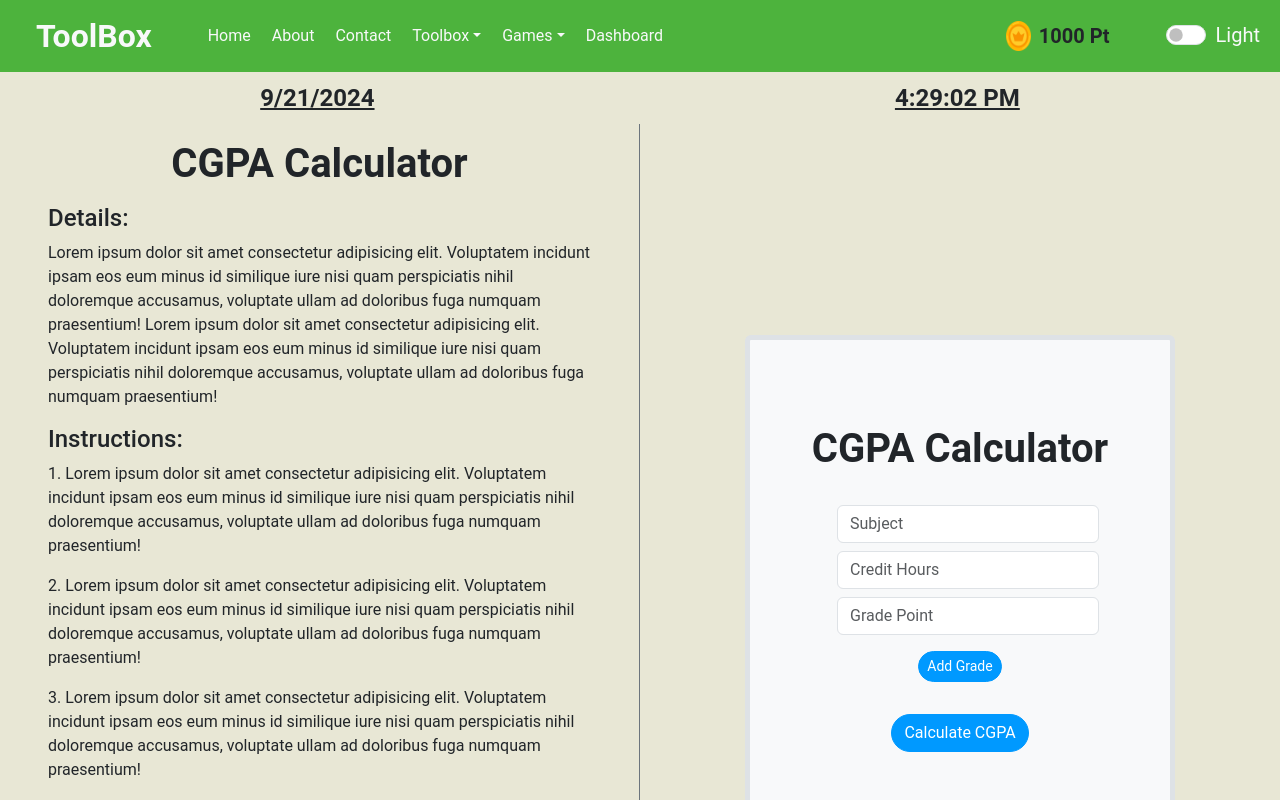
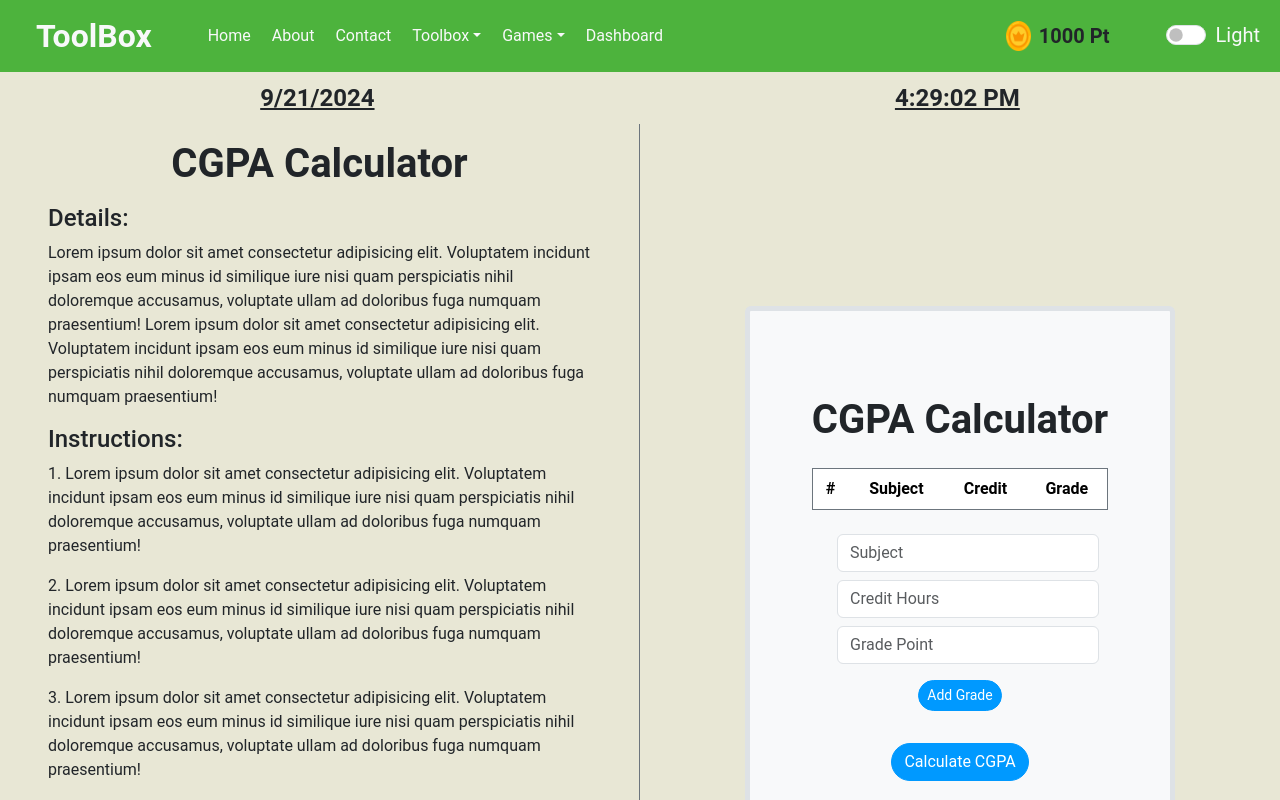
Before and after one commit to AntoAhamed/Fun-Project, a React (Create React App) app in the folder frontend/: page /cgpa-calculator in a window 1280 px wide. Shown: the top 800 px of the page. Built offline with nearby package versions, Linux system fonts and the light colour scheme.

Commit message:
styles are fixed

```diff
--- a/frontend/src/components/offline/cgpa_calculator/CGPACalculator.js
+++ b/frontend/src/components/offline/cgpa_calculator/CGPACalculator.js
@@ -77,9 +77,27 @@ const CGPACalculator = (props) => {
                     <div className={`border border-5 rounded text-center feature-card bg-${mode}`}>
                         <div className='d-flex flex-column align-items-center mt-4'>
                             <h1 className='fs-1 fw-bold mb-4'>CGPA Calculator</h1>
-                            {grades.map((grade, index) => (
-                                <p key={index}>S: {grade.subject} - C: {grade.credit} - G: {grade.gradePoint}</p>
-                            ))}
+                            <table class="table border border-secondary">
+                                <thead>
+                                    <tr>
+                                        <th scope="col">#</th>
+                                        <th scope="col">Subject</th>
+                                        <th scope="col">Credit</th>
+                                        <th scope="col">Grade</th>
+                                    </tr>
+                                </thead>
+                                <tbody>
+                                    {grades.map((grade, index) => (
+                                        <tr key={index}>
+                                            <th scope="row">{index + 1}</th>
+                                            <td>{grade.subject}</td>
+                                            <td>{grade.credit}</td>
+                                            <td>{grade.gradePoint}</td>
+                                        </tr>
+                                    ))}
+
+                                </tbody>
+                            </table>
                             <InputForm addGrade={addGrade} />
                             <button className='btn btn-primary rounded-pill mb-2' onClick={calculateCGPA}>Calculate CGPA</button>
                             {cgpa && <Results cgpa={cgpa} />}
--- a/frontend/src/components/user/Profile.js
+++ b/frontend/src/components/user/Profile.js
@@ -21,13 +21,14 @@ function Profile(props) {
             <p className='mb-3'>{props.initToolbox.bio === '' ? "Bio" : props.initToolbox.bio}</p>
             <div className='mb-3'>
                 <button className='btn btn-primary rounded-pill mx-2 mb-2' onClick={() => navigate('/edit-profile')}>Edit Profile</button>
-                <button className='btn btn-primary rounded-pill mx-2 mb-2' onClick={() => navigate('/set-profile-lock')}>Set Profile Lock</button>
-                <button className='btn btn-primary rounded-pill mx-2 mb-2' onClick={resetProfile}>Reset Profile</button>
+                <button className='btn btn-warning rounded-pill mx-2 mb-2' onClick={() => navigate('/set-profile-lock')}>Set Profile Lock</button>
+                <button className='btn btn-danger rounded-pill mx-2 mb-2' onClick={resetProfile}>Reset Profile</button>
             </div>
             {auth?.isToken !== '' ?
                 <div className='mb-3'>
                     <button className='btn btn-dark rounded-pill mb-2' onClick={lockProfile}>Lock Profile</button>
                 </div> : ''}
+            <p className='text-danger'>! After reset profile you can't undo this action.</p>
         </div>
     )
 }
```
